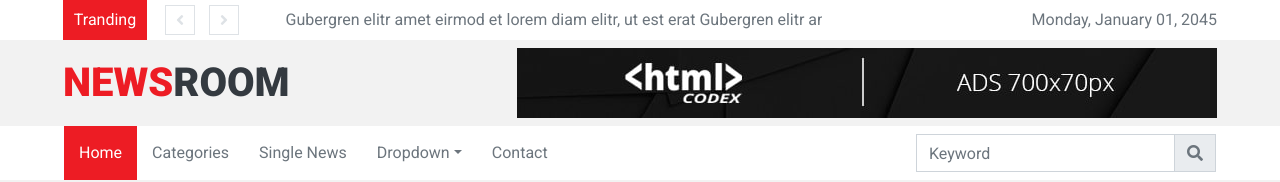
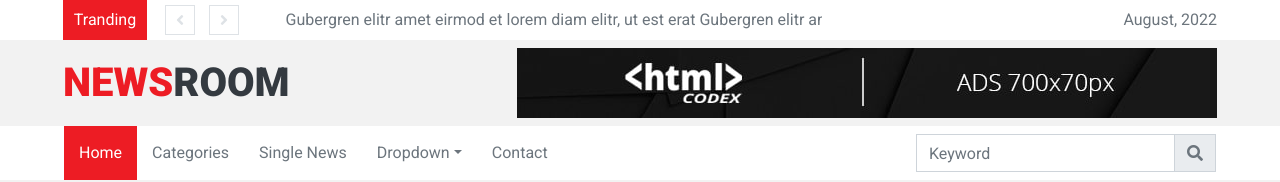
Before and after one commit to 49jordy/49jordy.github.io, a plain HTML site: page index.html in a window 1280 px wide. Shown: the top 182 px of the page. Drawn offline with nearby package versions, Linux system fonts and the light colour scheme.

Commit message:
Update index.html

```diff
--- a/index.html
+++ b/index.html
@@ -39,7 +39,7 @@
                 </div>
             </div>
             <div class="col-md-4 text-right d-none d-md-block">
-                Monday, January 01, 2045
+                August, 2022
             </div>
         </div>
         <div class="row align-items-center py-2 px-lg-5">
```
